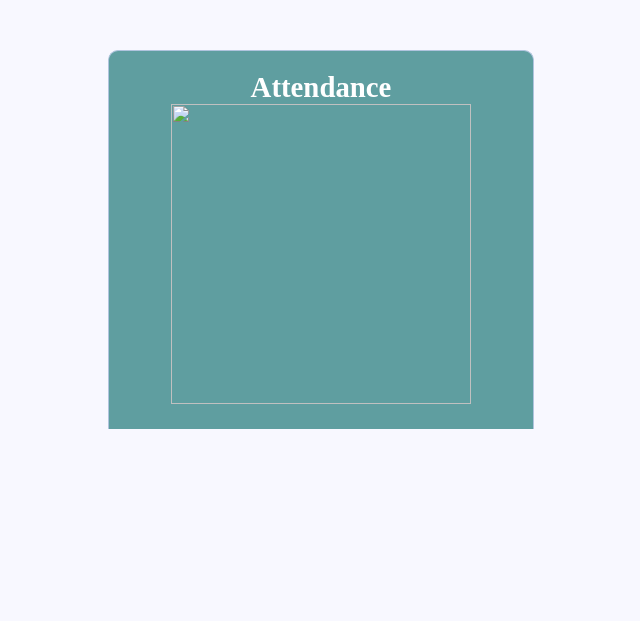
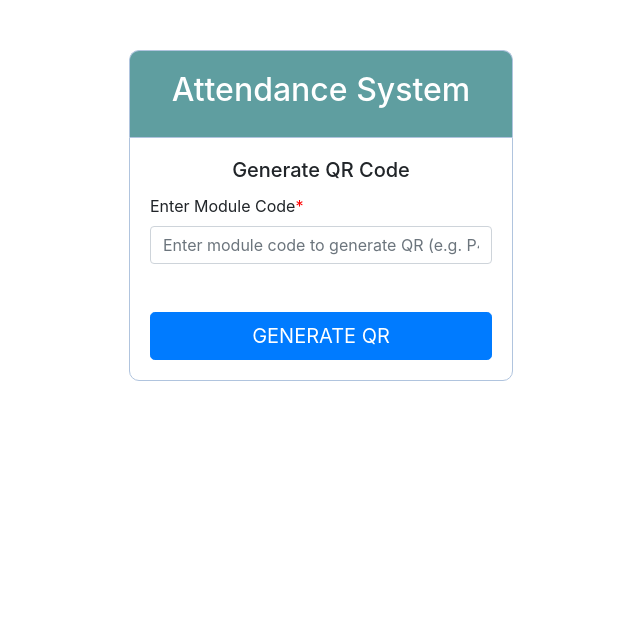
Before and after one commit to Keoabetswe/QR-Code-Attendance-Monitoring-System, a PHP site: page /lecturerDashboard.php in a window 1280 px wide. Shown: the top 621 px of the page, without its empty margins (319-959 px from the left). Run offline with PHP 8.4, Linux system fonts and the light colour scheme; data that the repository does not hold is empty; some libraries are stand-ins or nearby versions.

Commit message:
add generate qr code layout

```diff
--- a/lecturerDashboard.php
+++ b/lecturerDashboard.php
@@ -8,6 +8,26 @@
         <meta name="viewport" content="width=device-width, initial-scale=1">
         <link href="https://fonts.googleapis.com/icon?family=Material+Icons" rel="stylesheet">
         <link rel="stylesheet" href="css/style.css">
+
+         <link rel="icon" href="https://codingbirdsonline.com/wp-content/uploads/2019/12/cropped-coding-birds-favicon-2-1-192x192.png" type="image/x-icon">
+    <link rel="stylesheet" href="https://stackpath.bootstrapcdn.com/bootstrap/4.3.1/css/bootstrap.min.css">
+    <link rel="stylesheet" href="https://use.fontawesome.com/releases/v5.8.2/css/all.css">
+    <script src="https://ajax.googleapis.com/ajax/libs/jquery/3.4.1/jquery.min.js"></script>
+    <script type="text/javascript" src="https://stackpath.bootstrapcdn.com/bootstrap/4.3.1/js/bootstrap.bundle.min.js"></script>
+
+        <style>
+        .center-block {
+            display: block;
+            margin-left: auto;
+            margin-right: auto;
+
+        }
+
+        #generateQrForm
+        {
+
+        }
+        </style>
     </head>
     <body>
       <main>
@@ -21,10 +41,20 @@
       </main>
 
       <div class="header">
-  	    <h2>Attendance</h2>
-        <img width='300' height='300' src='imageserver.php'>
+  	    <h2>Attendance System</h2>
       </div>
 
-
+                    <form id="generateQrForm" class="form-signin">
+                    <h5 class="card-title text-center">Generate QR Code</h5>
+                        <div class="form-label-group">
+                            <label for="inputEmail">Enter Module Code<span style="color: #FF0000">*</span></label>
+                            <input type="text" name="qrText" id="qrText" class="form-control" required placeholder="Enter module code to generate QR (e.g. P4)">
+                        </div> <br/>
+                       <div id="generatedQr text-center">
+                            <img src="" id="generatedQrImg" class="center-block">
+                        </div> <br/>
+                        <button type="submit" name="generateQrBtn" id="generateQrBtn" class="btn btn-lg btn-primary btn-block text-uppercase" >Generate QR</button>
+                    </form>
+      <script type="text/javascript" src="js/generate-qr-js.js"></script>
     </body>
-</html>
+</html></style>
```
